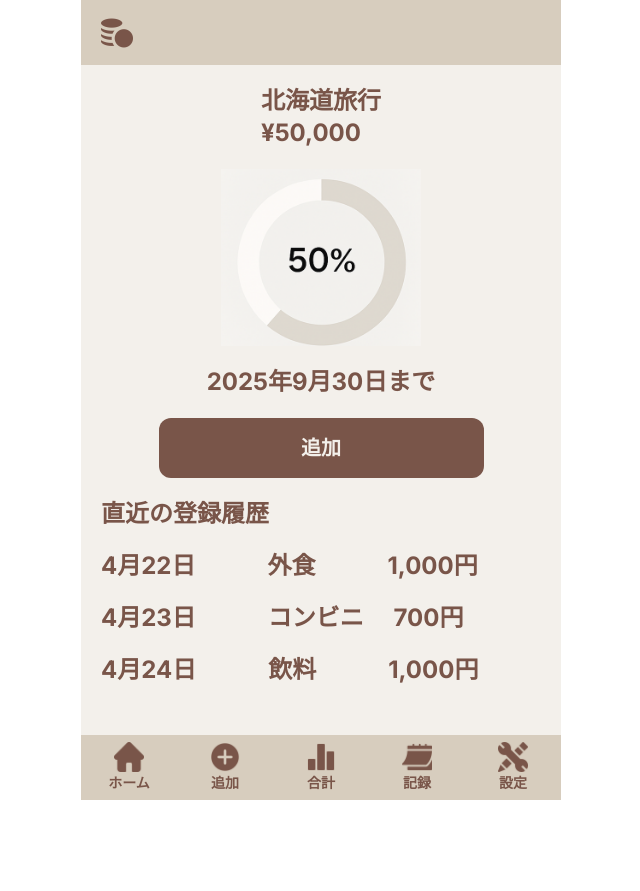
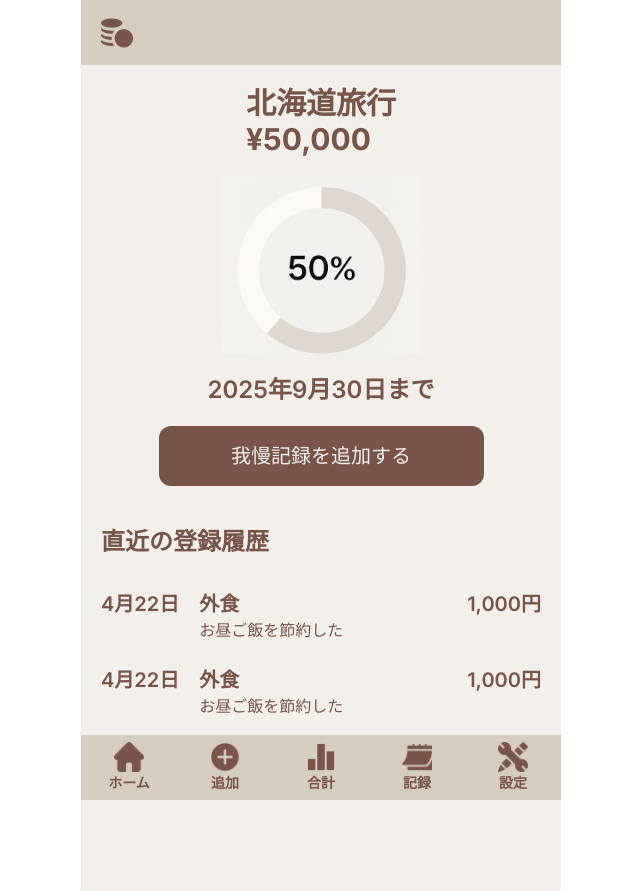
Before and after one commit to Naoya-0213/money-mindful, a Next.js app: page /money-mindful/home in a window 1280 px wide. Shown: the whole page, without its empty margins (319-959 px from the left). Before the commit the page ends 800 px from the top, so only its background shows below. Built offline with nearby package versions, Linux system fonts and the light colour scheme.

Commit message:
追加セクション完了

```diff
--- a/src/app/components/add/Add.tsx
+++ b/src/app/components/add/Add.tsx
@@ -57,7 +57,7 @@ const Add = () => {
 
       {/* 仮追加ボタン */}
       <div className="flex justify-center">
-        <Button onClick={() => alert("クリックされた！")}>追加</Button>
+        <Button onClick={() => alert("supabaseへ送信！")}>追加</Button>
       </div>
     </div>
   );
--- a/src/app/components/home/Home.tsx
+++ b/src/app/components/home/Home.tsx
@@ -6,35 +6,39 @@ import React from "react";
 import Image from "next/image";
 import Button from "../button/Button";
 import Link from "next/link";
+import Log from "../log/Log";
 
 const Home = () => {
   return (
-    <div className="flex w-full flex-col items-center gap-5 p-5 font-bold">
-      {/* 仮タイトル */}
-      <div className="text-2xl">
+    <div className="flex w-full flex-col items-center gap-5 p-5">
+      {/* タイトル */}
+      <div className="text-3xl font-bold">
         <h3>北海道旅行</h3>
         <p>¥50,000</p>
       </div>
 
-      {/* 仮グラフ */}
+      {/* グラフ */}
       <Image src="/temp/仮グラフ.png" alt="仮グラフ" width={200} height={200} />
 
-      {/* 仮期限 */}
-      <div className="text-2xl">
+      {/* 期限 */}
+      <div className="text-2xl font-semibold">
         <p>2025年9月30日まで</p>
       </div>
 
-      {/* 仮追加ボタン */}
-      <Link href="/money-mindful/add" className="w-full flex justify-center">
-        <Button>追加</Button>
+      {/* 追加ボタン */}
+      <Link href="/money-mindful/add" className="flex w-full justify-center">
+        <Button>我慢記録を追加する</Button>
       </Link>
 
-      {/* 仮履歴表示 */}
-      <div className="self-start text-2xl">
-        <h3>直近の登録履歴</h3>
-        <p className="pt-[20px]">4月22日　　　外食　　　1,000円</p>
-        <p className="pt-[20px]">4月23日　　　コンビニ　 700円</p>
-        <p className="pt-[20px]">4月24日　　　飲料　　　1,000円</p>
+      {/* 履歴表示 */}
+      <div className="w-full self-start pt-5">
+        <h3 className="text-2xl font-bold">直近の登録履歴</h3>
+      </div>
+
+      <div className="w-full">
+        <Log />
+        <Log />
+        <Log />
       </div>
     </div>
   );
--- /dev/null
+++ b/src/app/components/log/Log.tsx
@@ -0,0 +1,25 @@
+import React from "react";
+
+const Log = () => {
+  return (
+    <div className="flex justify-between py-3">
+      {/* 登録日付・詳細 */}
+      <div className="flex gap-5">
+        <div>
+          <p className="text-xl font-semibold">4月22日</p>
+        </div>
+        <div className="flex flex-col">
+          <p className="text-xl font-semibold">外食</p>
+          <p className="font-extralight">お昼ご飯を節約した</p>
+        </div>
+      </div>
+
+      {/* 金額 */}
+      <div className="text-right">
+        <p className="text-xl font-semibold">1,000円</p>
+      </div>
+    </div>
+  );
+};
+
+export default Log;
--- a/src/app/money-mindful/add/page.tsx
+++ b/src/app/money-mindful/add/page.tsx
@@ -1,3 +1,5 @@
+// 追加セクション
+
 "use client";
 
 import Add from "@/app/components/add/Add";
--- a/src/app/money-mindful/home/page.tsx
+++ b/src/app/money-mindful/home/page.tsx
@@ -1,3 +1,5 @@
+// ホームセクション
+
 "use client";
 
 import React from "react";
```
